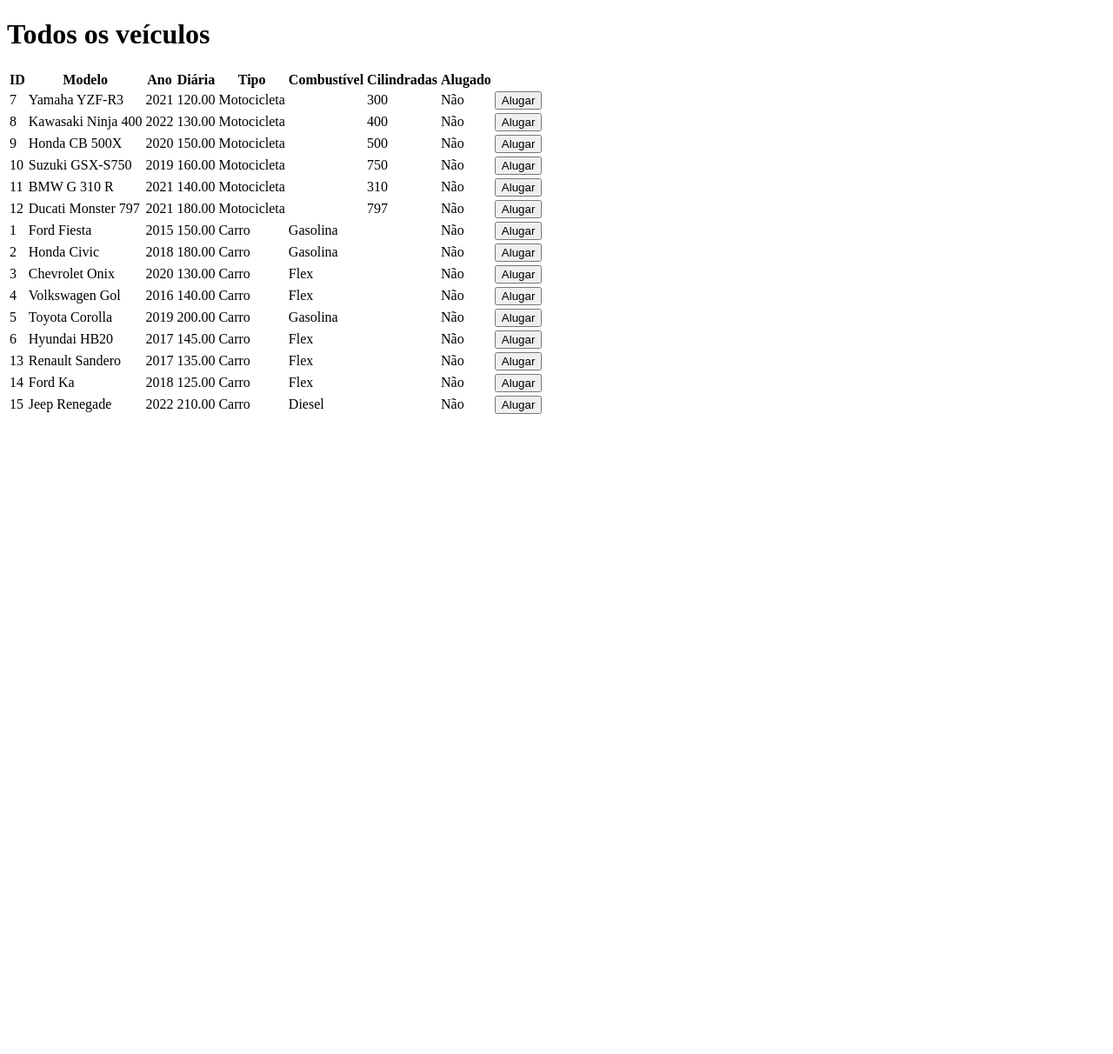
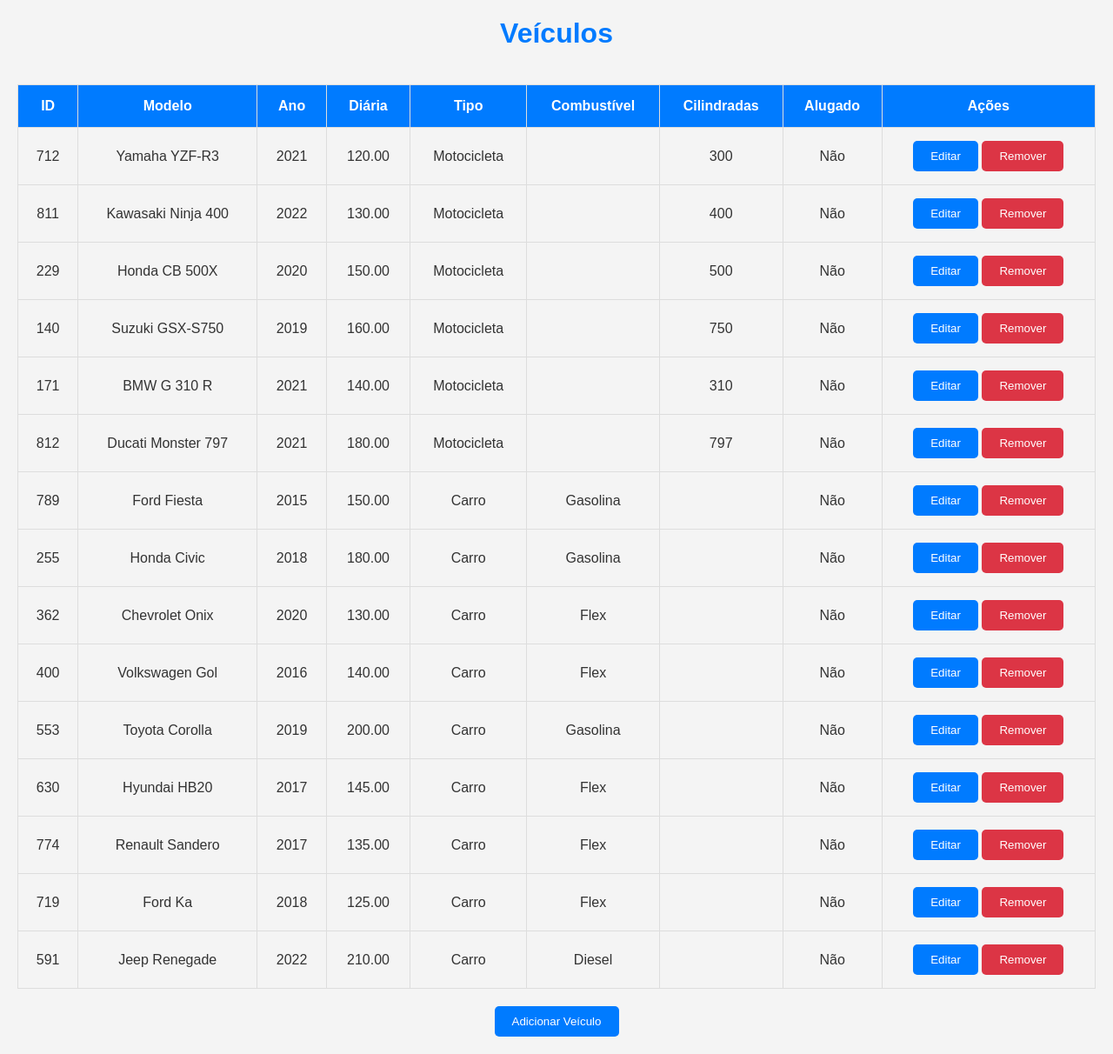
Before and after one commit to mariellemar/GerenciamentoVeiculos, a Flask app: page /listar_veiculos in a window 1280 px wide. Shown: the whole page at 87% size. Before the commit the page ends 476 px from the top, so only its background shows below. Run offline with Flask 3, Linux system fonts and the light colour scheme.

Commit message:
Estilizando CSS e HTML

```diff
--- a/app.py
+++ b/app.py
@@ -51,7 +51,7 @@ def alugar_carros():
 
 @app.route('/alugar_motocicletas')
 def alugar_motocicletas():
-    motocicletas, _ = ler_dados
+    motocicletas, _ = ler_dados()
     return render_template('motocicleta.html', motocicletas=motocicletas)
 
 
--- /dev/null
+++ b/static/style.css
@@ -0,0 +1,97 @@
+/* styles.css */
+
+/* Resetando margens e padding */
+* {
+    margin: 0;
+    padding: 0;
+    box-sizing: border-box;
+}
+
+/* Estilizando o corpo da página */
+body {
+    font-family: Arial, sans-serif;
+    background-color: #f4f4f4;
+    color: #333;
+    display: flex;
+    flex-direction: column;
+    align-items: center;
+    justify-content: center;
+    height: auto; /* Ajustado para altura automática */
+    padding: 20px; /* Adicionando padding */
+}
+
+/* Centralizando a tabela */
+table {
+    width: 100%; /* Largura total */
+    margin: 20px auto;
+    border-collapse: collapse;
+    overflow-x: auto; /* Permite rolagem horizontal */
+    /* display: block; Faz a tabela ficar responsiva */
+}
+
+/* Estilizando cabeçalho da tabela */
+thead {
+    background-color: #007bff; /* Azul */
+    color: white;
+}
+
+/* Estilizando células da tabela */
+th, td {
+    padding: 15px;
+    text-align: center;
+    border: 1px solid #ddd;
+}
+
+/* Estilizando as linhas da tabela ao passar o mouse */
+tbody tr:hover {
+    background-color: #f1f1f1;
+}
+
+/* Estilizando os botões */
+button {
+    background-color: #007bff; /* Azul */
+    color: white;
+    border: none;
+    padding: 10px 20px;
+    cursor: pointer;
+    border-radius: 5px;
+    transition: background-color 0.3s;
+}
+
+/* Estilizando o botão de remover */
+input[type="submit"] {
+    background-color: #dc3545; /* Vermelho */
+    color: white;
+    border: none;
+    padding: 10px 20px;
+    cursor: pointer;
+    border-radius: 5px;
+    transition: background-color 0.3s;
+}
+
+/* Alterando a cor do botão de remover ao passar o mouse */
+input[type="submit"]:hover {
+    background-color: #c82333; /* Vermelho mais escuro */
+}
+
+/* Alterando a cor do botão ao passar o mouse */
+button:hover, input[type="submit"]:hover {
+    background-color: #0056b3; /* Azul mais escuro para o botão */
+}
+
+/* Estilizando o título da página */
+h1 {
+    margin-bottom: 20px;
+    color: #007bff; /* Azul */
+}
+
+
+ul {
+    list-style-type: none;
+    padding: 0;
+}
+
+li {
+    margin: 10px 0;
+    text-align: center;
+}
--- a/templates/carro.html
+++ b/templates/carro.html
@@ -3,6 +3,7 @@
 <head>
     <meta charset="UTF-8">
     <meta name="viewport" content="width=device-width, initial-scale=1.0">
+    <link rel="stylesheet" href="{{ url_for('static', filename='style.css')}}">
     <title>Carros</title>
 </head>
 <body>
--- a/templates/index.html
+++ b/templates/index.html
@@ -3,6 +3,7 @@
 <head>
     <meta charset="UTF-8">
     <meta name="viewport" content="width=device-width, initial-scale=1.0">
+    <link rel="stylesheet" href="{{ url_for('static', filename='style.css')}}">
     <title>Gerenciamento: Aluguel de Veículos</title>
 </head>
 <body>
@@ -12,7 +13,7 @@
             <a href="/alugar_carros"><button>Alugar Carro</button></a>
         </li>
         <li>
-            <a href="/alugar_motos"><button>Alugar moto</button></a>
+            <a href="/alugar_motocicletas"><button>Alugar moto</button></a>
         </li>
         <li>
             <a href="/listar_veiculos"><button>Listar veículos</button></a>
--- a/templates/motocicleta.html
+++ b/templates/motocicleta.html
@@ -3,6 +3,7 @@
 <head>
     <meta charset="UTF-8">
     <meta name="viewport" content="width=device-width, initial-scale=1.0">
+    <link rel="stylesheet" href="{{ url_for('static', filename='style.css')}}">
     <title>Motocicletas</title>
 </head>
 <body>
--- a/templates/veiculo.html
+++ b/templates/veiculo.html
@@ -3,10 +3,11 @@
 <head>
     <meta charset="UTF-8">
     <meta name="viewport" content="width=device-width, initial-scale=1.0">
+    <link rel="stylesheet" href="{{ url_for('static', filename='style.css')}}">
     <title>Listagem dos veículos</title>
 </head>
 <body>
-    <h1>Todos os veículos</h1>
+    <h1>Veículos</h1>
     <table>
         <thead>
             <tr>
@@ -18,6 +19,7 @@
                 <th>Combustível</th>
                 <th>Cilindradas</th>
                 <th>Alugado</th>
+                <th>Ações</th>
             </tr>
         </thead>
         <tbody>
@@ -28,17 +30,14 @@
                 <td>{{ dado.ano }}</td>
                 <td>{{ dado.diaria }}</td>
                 <td>{{ dado.tipo }}</td>
-                <td></td> <!-- Combustível não aplicável para motocicletas -->
+                <td></td>
                 <td>{{ dado.cilindradas }}</td>
                 <td>{{ 'Sim' if dado.alugado else 'Não' }}</td>
                 <td>
-                    {% if not dado.alugado %}
-                        <form action="/alugar/{{ dado.id }}" method="post">
-                            <input type="submit" value="Alugar">
-                        </form>
-                    {% else %}
-                        <button disabled>Alugado</button>
-                    {% endif %}
+                    <a href="/editar/{{ dado.id }}"><button>Editar</button></a>
+                    <form action="/remover/{{ dado.id }}" method="post" style="display:inline;">
+                        <input type="submit" value="Remover">
+                    </form>
                 </td>
             </tr>
             {% endfor %}
@@ -53,17 +52,15 @@
                 <td></td> <!-- Cilindrada não aplicável para carros -->
                 <td>{{ 'Sim' if dado.alugado else 'Não' }}</td>
                 <td>
-                    {% if not dado.alugado %}
-                        <form action="/alugar/{{ dado.id }}" method="post">
-                            <input type="submit" value="Alugar">
-                        </form>
-                    {% else %}
-                        <button disabled>Alugado</button>
-                    {% endif %}
+                    <a href="/editar/{{ dado.id }}"><button>Editar</button></a>
+                    <form action="/remover/{{ dado.id }}" method="post" style="display:inline;">
+                        <input type="submit" value="Remover">
+                    </form>
                 </td>
             </tr>
             {% endfor %}
         </tbody>
     </table>
+    <a href="/adicionar_veiculo"><button>Adicionar Veículo</button></a>
 </body>
 </html>
--- a/veiculos.txt
+++ b/veiculos.txt
@@ -1,15 +1,15 @@
-7,Yamaha YZF-R3,2021,120.00,Motocicleta,,300,False
-8,Kawasaki Ninja 400,2022,130.00,Motocicleta,,400,False
-9,Honda CB 500X,2020,150.00,Motocicleta,,500,False
-10,Suzuki GSX-S750,2019,160.00,Motocicleta,,750,False
-11,BMW G 310 R,2021,140.00,Motocicleta,,310,False
-12,Ducati Monster 797,2021,180.00,Motocicleta,,797,False
-1,Ford Fiesta,2015,150.00,Carro,Gasolina,,False
-2,Honda Civic,2018,180.00,Carro,Gasolina,,False
-3,Chevrolet Onix,2020,130.00,Carro,Flex,,True
-4,Volkswagen Gol,2016,140.00,Carro,Flex,,False
-5,Toyota Corolla,2019,200.00,Carro,Gasolina,,False
-6,Hyundai HB20,2017,145.00,Carro,Flex,,False
-13,Renault Sandero,2017,135.00,Carro,Flex,,False
-14,Ford Ka,2018,125.00,Carro,Flex,,False
-15,Jeep Renegade,2022,210.00,Carro,Diesel,,False
+712,Yamaha YZF-R3,2021,120.00,Motocicleta,,300,False
+811,Kawasaki Ninja 400,2022,130.00,Motocicleta,,400,False
+229,Honda CB 500X,2020,150.00,Motocicleta,,500,False
+140,Suzuki GSX-S750,2019,160.00,Motocicleta,,750,False
+171,BMW G 310 R,2021,140.00,Motocicleta,,310,False
+812,Ducati Monster 797,2021,180.00,Motocicleta,,797,False
+789,Ford Fiesta,2015,150.00,Carro,Gasolina,,True
+255,Honda Civic,2018,180.00,Carro,Gasolina,,False
+362,Chevrolet Onix,2020,130.00,Carro,Flex,,False
+400,Volkswagen Gol,2016,140.00,Carro,Flex,,False
+553,Toyota Corolla,2019,200.00,Carro,Gasolina,,False
+630,Hyundai HB20,2017,145.00,Carro,Flex,,False
+774,Renault Sandero,2017,135.00,Carro,Flex,,False
+719,Ford Ka,2018,125.00,Carro,Flex,,False
+591,Jeep Renegade,2022,210.00,Carro,Diesel,,False
```
